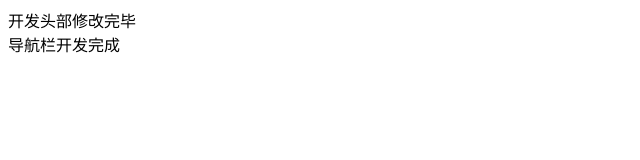
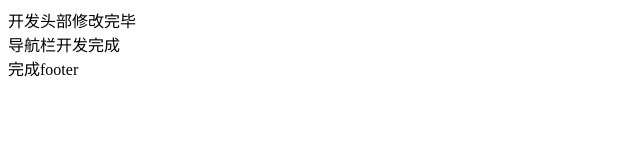
Before and after one commit to yangirls/hahaha, a plain HTML site: page index.html in a window 1280 px wide. Shown: the full height of the page, 0-640 px from the left. Drawn offline with Linux system fonts and the light colour scheme.

Commit message:
尾部完成

```diff
--- a/index.html
+++ b/index.html
@@ -9,5 +9,6 @@
 <body>
     <header>开发头部修改完毕</header>
     <nav>导航栏开发完成</nav>
+    <footer>完成footer</footer>
 </body>
 </html>
```
